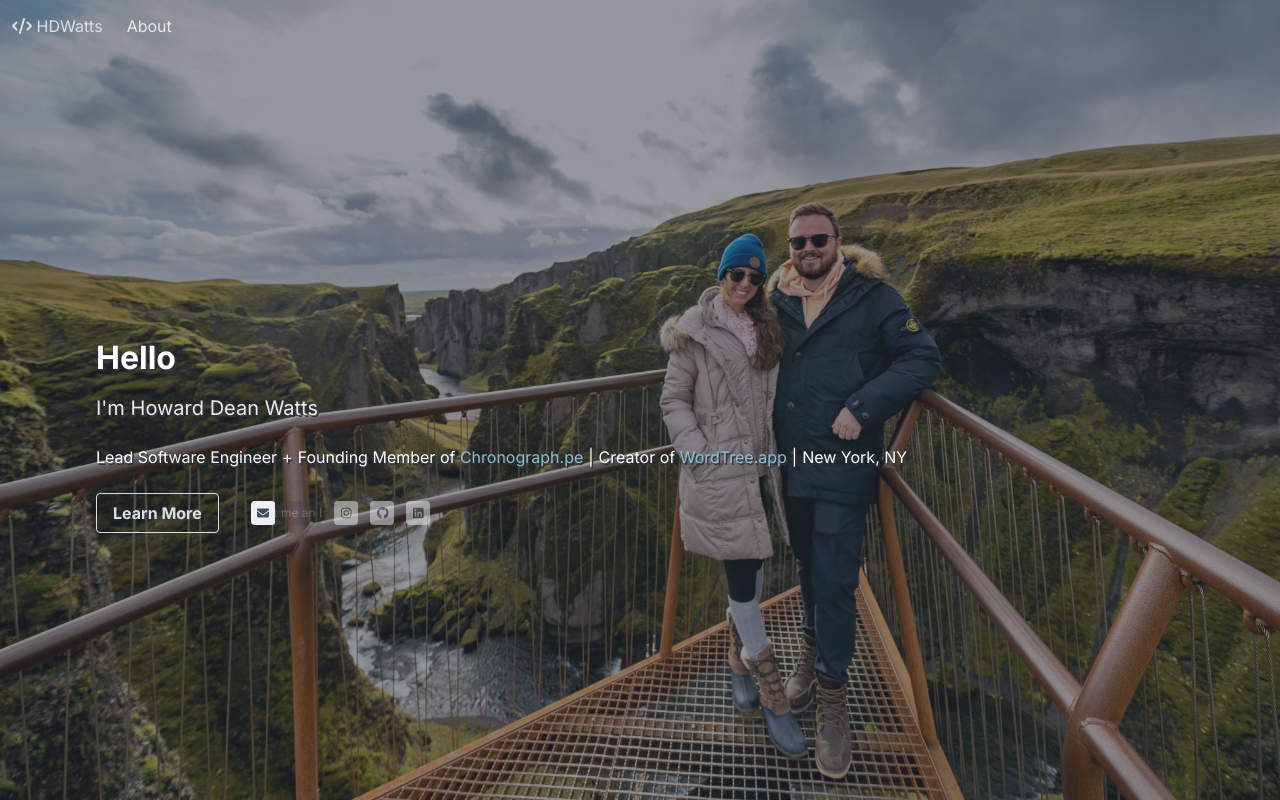
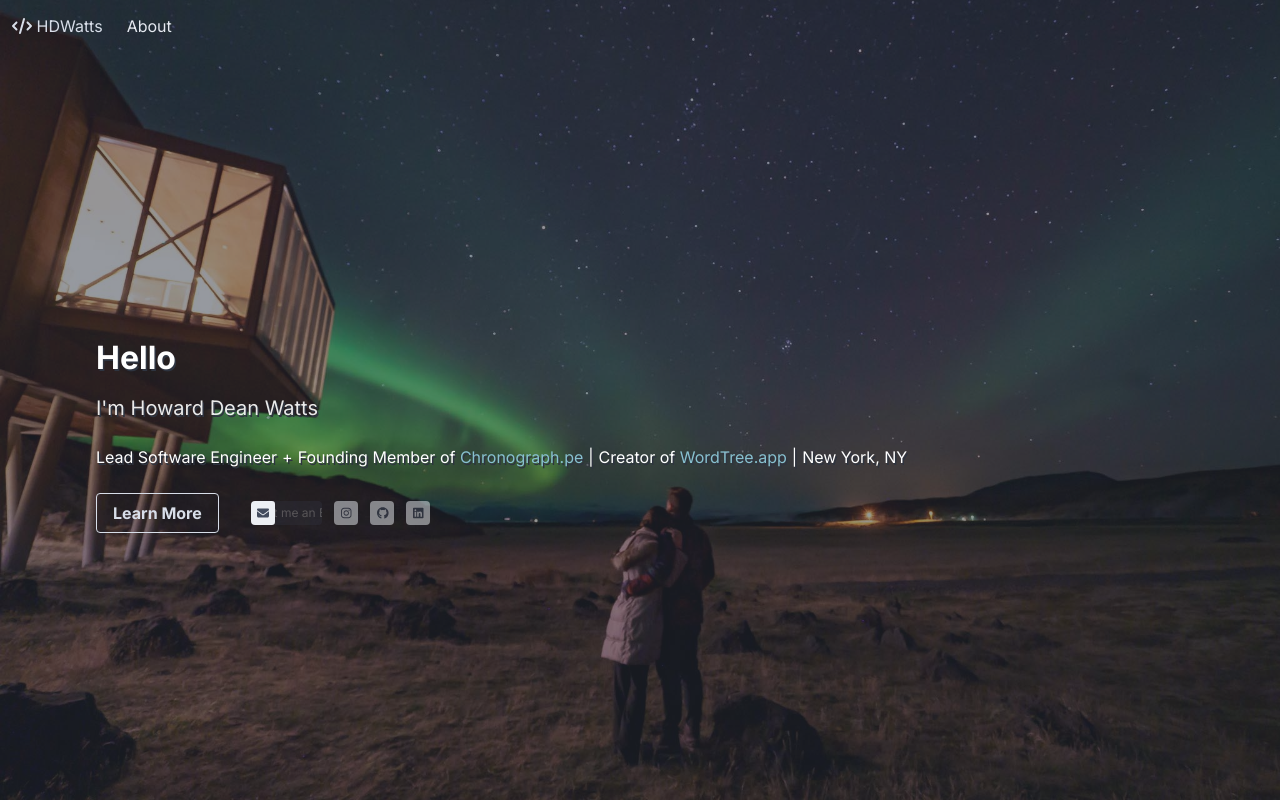
Before and after one commit to hdwatts/portfolio-v3, a Next.js app: page / in a window 1280 px wide. Shown: the top 800 px of the page. Built offline with nearby package versions, Linux system fonts and the light colour scheme.

Commit message:
fix random hopefully

```diff
--- a/components/homepage/background-images.tsx
+++ b/components/homepage/background-images.tsx
@@ -1,19 +1,35 @@
 /** @format */
 
 import React, { useState } from 'react'
-import Image from 'next/image'
+import Image, { StaticImageData } from 'next/image'
 import useInterval from '~/helpers/use-interval'
 import styles from './homepage.module.scss'
 
 import { AnimatePresence, motion } from 'framer-motion'
 
-const numImages = 4
+import img0 from '~/public/hero-images/0.jpg'
+import img1 from '~/public/hero-images/1.jpg'
+import img2 from '~/public/hero-images/2.jpg'
+import img3 from '~/public/hero-images/3.jpg'
+
+interface Images {
+	[key: number]: StaticImageData
+}
+
+const IMAGES: Images = {
+	0: img0,
+	1: img1,
+	2: img2,
+	3: img3,
+}
+
+const NUM_IMAGES = Object.keys(IMAGES).length
 
 const BackgroundImages = () => {
-	const [index, setIndex] = useState<number>(
-		Math.floor(Math.random() * numImages),
+	const [index, setIndex] = useState<number>(() =>
+		Math.floor(Math.random() * NUM_IMAGES),
 	)
-	useInterval(() => setIndex(index + 1 >= numImages ? 0 : index + 1), 10000)
+	useInterval(() => setIndex(index + 1 >= NUM_IMAGES ? 0 : index + 1), 10000)
 
 	return (
 		<React.Fragment>
@@ -27,10 +43,12 @@ const BackgroundImages = () => {
 					exit={{ opacity: 0, zIndex: -2 }}
 				>
 					<Image
-						alt='Vercel logo'
-						src={require(`~/public/hero-images/${index}.jpg`)}
+						priority
+						placeholder='blur'
 						width={1000}
 						height={1000}
+						alt='Vercel logo'
+						src={IMAGES[index]}
 						style={{
 							maxWidth: '100vw',
 							height: 'auto',
```
